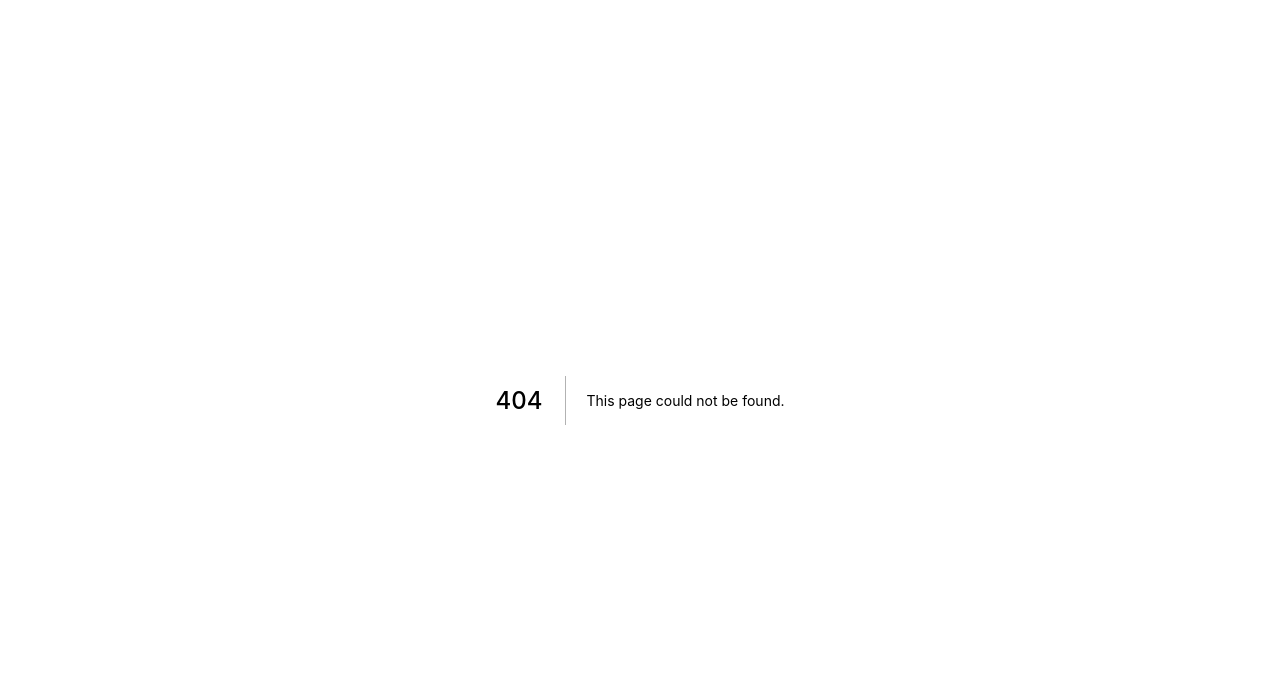
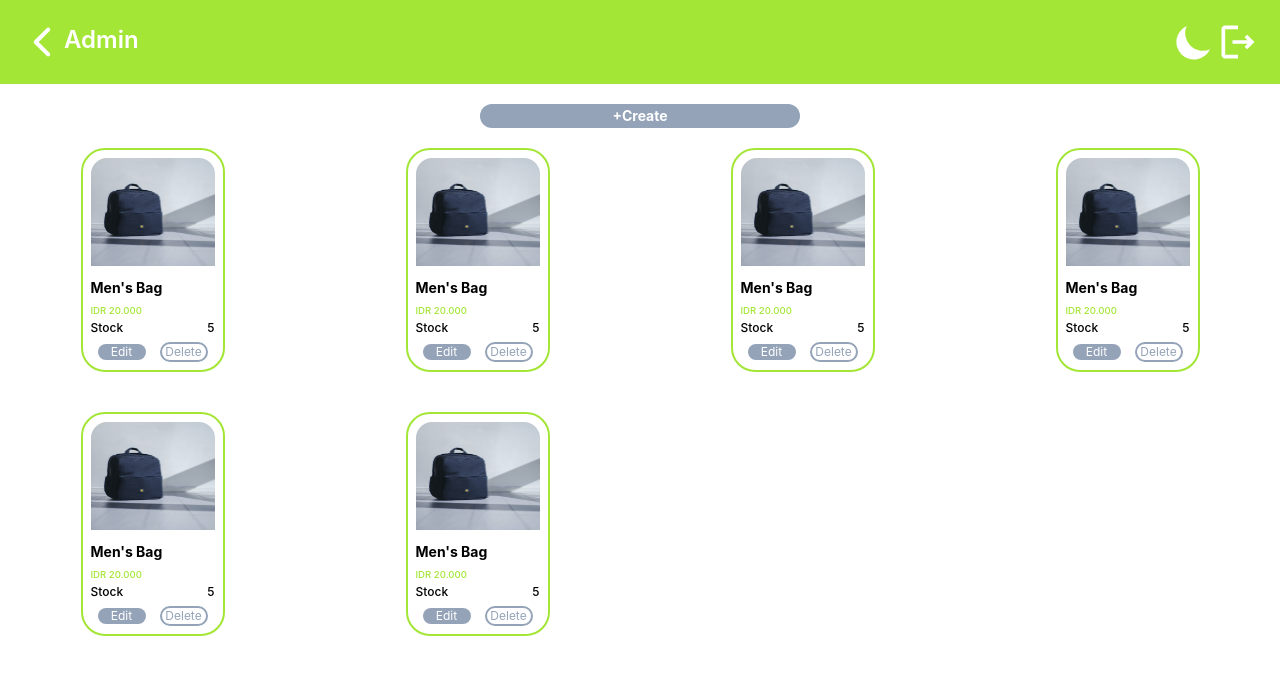
Before and after one commit to tawakalmit/mercat-app, a Next.js app: page /user/productpages/AdminDashboard in a window 1280 px wide. Before the commit this address had no page. Shown: the top 674 px of the page. Built offline with nearby package versions, Linux system fonts and the light colour scheme.

Commit message:
ShowList Product Admin Slicing was Cleared

```diff
--- /dev/null
+++ b/pages/user/components/CardAdmin.jsx
@@ -0,0 +1,35 @@
+import React, {useState} from 'react';
+import Image from 'next/image';
+import { IoIosArrowUp, IoIosArrowDown } from "react-icons/io";
+const CardAdmin = () =>{
+    const [counter, setCounter]=useState(5);
+
+    const increment =()=>{
+        setCounter(counter+1);
+    }
+
+    const decrement =()=>{
+        if(counter>=1){
+        setCounter(counter-1);
+        }
+    }
+
+    return(
+        <div className="mb-5">
+            <div className="card h-auto w-36 border-solid border-2 border-lime-400 rounded-3xl p-2">
+                <Image src="/tashitam.jpg" width="129" height="112" className='rounded-t-2xl'/>
+                <h2 className="text-sm font-bold mt-1.5">Men's Bag</h2>
+                <h3 className="text-[0.6rem] font-medium text-lime-400 mt-1.5">IDR 20.000</h3>
+                <div className="mt-0.5 w-full h-auto flex justify-between gap-0">
+                <p className="text-xs font-medium">Stock</p>
+                <p className="text-xs font-medium">{counter}</p>
+                </div>
+                <div className="mt-1.5 flex items-center justify-around">
+                <button className="rounded-full w-12 h-5.5 bg-slate-400 text-xs text-white">Edit</button>
+                <button className="rounded-full w-12 h-5.5 bg-white text-xs text-slate-400 border-2 border-slate-400">Delete</button>
+                </div>
+            </div>
+        </div>
+    )
+}
+export default CardAdmin;
--- /dev/null
+++ b/pages/user/components/NavBar.jsx
@@ -0,0 +1,15 @@
+import { HiMoon,HiOutlineShoppingCart } from "react-icons/hi";
+import { IoStorefront } from "react-icons/io5";
+import { CgProfile } from "react-icons/cg";
+
+const NavBar =()=>{
+    return(
+        <div className="container w-full h-none bg-lime-400 flex justify-around p-5">
+        <IoStorefront className="h-11 w-auto flex justify-center text-white"/>
+        <HiMoon className="h-11 w-auto text-white"/>
+        <HiOutlineShoppingCart className="h-11 w-auto text-white"/>
+        <CgProfile className="h-11 w-auto text-white"/>
+        </div>
+    )
+};
+export default NavBar;
--- a/pages/user/components/Navbar/NavBar.jsx
+++ /dev/null
@@ -1,15 +0,0 @@
-import { HiOutlineMoon,HiOutlineShoppingCart } from "react-icons/hi";
-import { IoStorefront } from "react-icons/io5";
-import { CgProfile } from "react-icons/cg";
-
-const NavBar =()=>{
-    return(
-        <div className="container w-full h-none bg-lime-400 flex justify-around p-5">
-        <IoStorefront className="h-11 w-auto flex justify-center"/>
-        <HiOutlineMoon className="h-11 w-auto"/>
-        <HiOutlineShoppingCart className="h-11 w-auto"/>
-        <CgProfile className="h-11 w-auto"/>
-        </div>
-    )
-};
-export default NavBar;
--- /dev/null
+++ b/pages/user/components/NavbarAdmin.jsx
@@ -0,0 +1,20 @@
+import React from "react";
+import { HiMoon } from "react-icons/hi";
+import { IoIosArrowBack } from "react-icons/io";
+import { MdOutlineLogout } from "react-icons/md";
+
+const NavbarAdmin =()=>{
+return(
+    <div className="container w-full h-none bg-lime-400 flex justify-between p-5">
+        <div className="flex justify-start">
+        <IoIosArrowBack className="h-11 w-auto flex justify-center text-white"/>
+        <h2 className="text-white text-2xl font-semibold mt-1">Admin</h2>
+        </div>
+        <div className="flex justify-end">
+        <HiMoon className="h-11 w-auto text-white"/>
+        <MdOutlineLogout className="h-11 w-auto text-white"/>
+        </div>
+    </div>
+)
+};
+export default NavbarAdmin;
--- /dev/null
+++ b/pages/user/productpages/AdminDashboard.jsx
@@ -0,0 +1,23 @@
+import React from "react";
+import CardAdmin from "../components/CardAdmin";
+import NavbarAdmin from "../components/NavbarAdmin";
+
+const AdminDashboard = () => {
+    return (
+        <>
+        <NavbarAdmin />
+        <div className="w-screen h-auto my-5 flex justify-center">
+        <button className="text-center text-white w-80 h-6 font-bold text-sm bg-slate-400 rounded-xl">+Create</button>
+        </div>
+        <div className="grid justify-items-center sm:grid-cols-2 sm:px-0 grid-cols-2 md:grid-cols-3 lg:grid-cols-4 grid-flow-row gap-5 w-screen h-auto px-5">
+        <CardAdmin />
+        <CardAdmin />
+        <CardAdmin />
+        <CardAdmin />
+        <CardAdmin />
+        <CardAdmin />
+        </div>
+        </>
+    )
+};
+export default AdminDashboard;
--- a/pages/user/productpages/ProductPage.jsx
+++ b/pages/user/productpages/ProductPage.jsx
@@ -1,12 +1,12 @@
 import React from 'react';
-import DashboardCard from '../components/DasboardCard/DashboardCard';
-import NavBar from '../components/Navbar/NavBar';
+import DashboardCard from '../components/DashboardCard';
+import NavBar from '../components/NavBar';
 
 const ProductPage =() => {
     return(
         <>
         <NavBar />
-        <div className="grid justify-items-center md:grid-cols-4 lg:grid-cols-5 grid-flow-row gap-5 w-screen h-auto p-5">
+        <div className="grid justify-items-center sm:grid-cols-2 sm:px-0 grid-cols-2 md:grid-cols-3 lg:grid-cols-4 grid-flow-row gap-5 w-screen h-auto p-5">
         <DashboardCard />
         <DashboardCard />
         <DashboardCard />
```
Also changed, not shown: pages/user/components/DasboardCard/DashboardCard.module.css (deleted), pages/user/components/DashboardCard.jsx (renamed from pages/user/components/DasboardCard/DashboardCard.jsx), pages/user/productpages/ProductPage.module.css (deleted).
